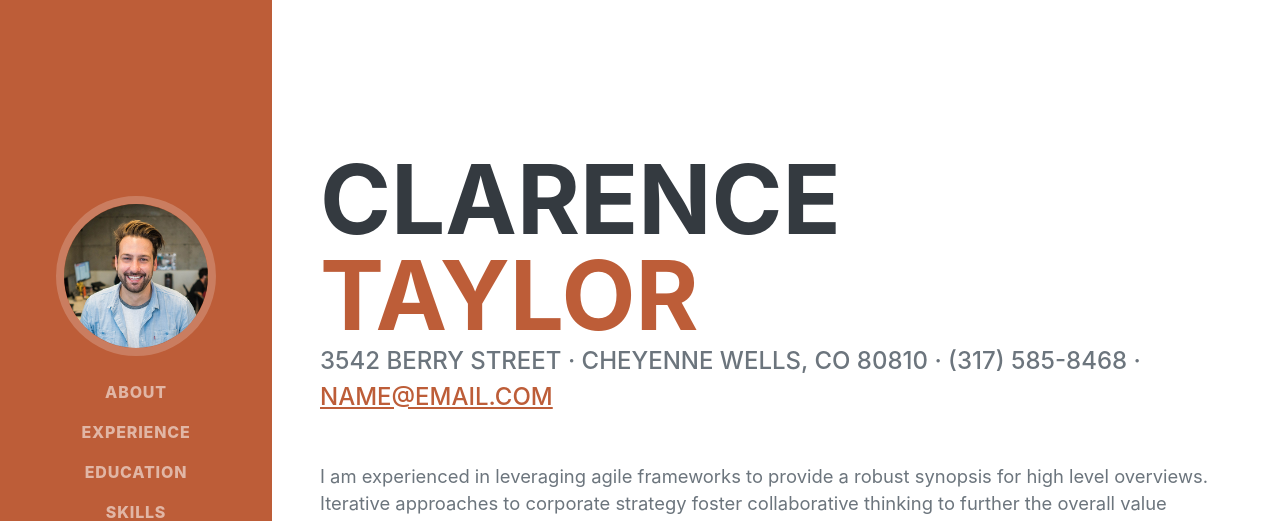
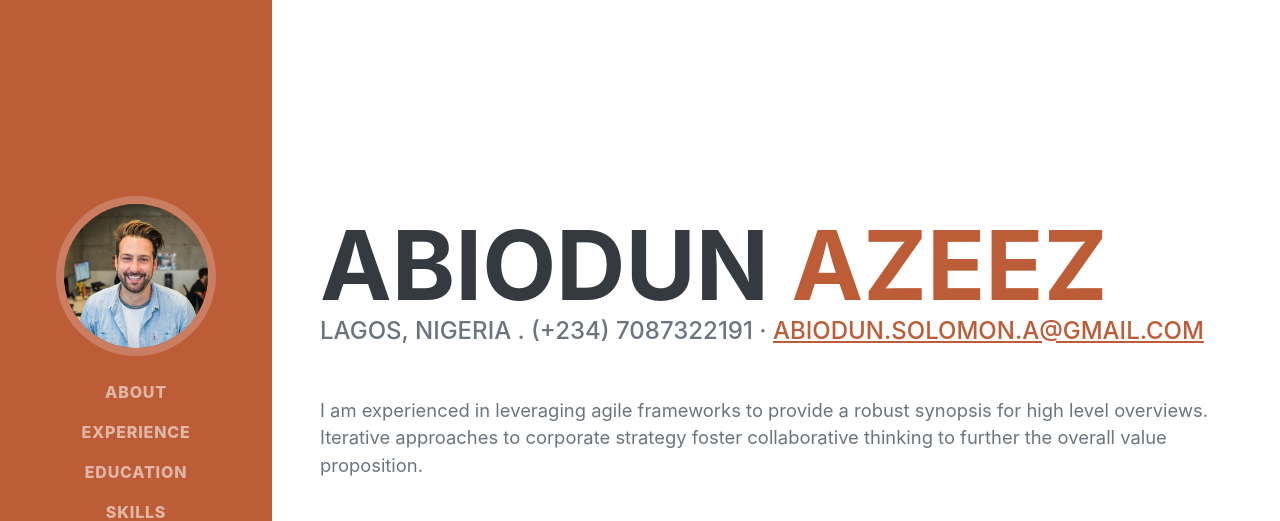
Before and after one commit to iamhabbeboy/iamhabbeboy, a plain HTML site: page index.html in a window 1280 px wide. Shown: the top 521 px of the page. Drawn offline with nearby package versions, Linux system fonts and the light colour scheme; a web font is replaced by a local one.

Commit message:
chore: update name

```diff
--- a/index.html
+++ b/index.html
@@ -90,12 +90,12 @@
       <section class="resume-section" id="about">
         <div class="resume-section-content">
           <h1 class="mb-0">
-            Clarence
-            <span class="text-primary">Taylor</span>
+            Abiodun
+            <span class="text-primary">Azeez</span>
           </h1>
           <div class="subheading mb-5">
-            3542 Berry Street · Cheyenne Wells, CO 80810 · (317) 585-8468 ·
-            <a href="mailto:name@email.com">name@email.com</a>
+            Lagos, Nigeria . (+234) 7087322191 ·
+            <a href="mailto:name@email.com">abiodun.solomon.a@gmail.com</a>
           </div>
           <p class="lead mb-5">
             I am experienced in leveraging agile frameworks to provide a robust
```
